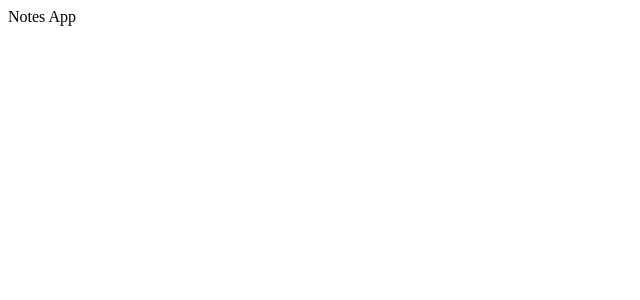
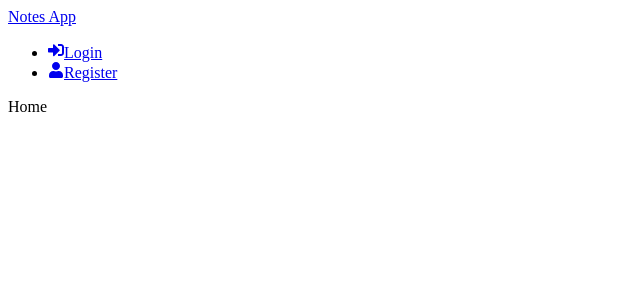
Before and after one commit to Dimterion/Notes-app, a React (Create React App) app in the folder frontend/: page / in a window 1280 px wide. Shown: the top 300 px of the page, without its empty margins (0-640 px from the left). Built offline with nearby package versions, Linux system fonts and the light colour scheme.

Commit message:
add header & initial pages

```diff
--- a/frontend/src/App.js
+++ b/frontend/src/App.js
@@ -1,5 +1,24 @@
+import { BrowserRouter as Router, Routes, Route } from "react-router-dom";
+import Header from "./components/Header";
+import Home from "./pages/Home";
+import Login from "./pages/Login";
+import Register from "./pages/Register";
+
 function App() {
-  return <div>Notes App</div>;
+  return (
+    <>
+      <Router>
+        <div className="container">
+          <Header />
+          <Routes>
+            <Route path="/" element={<Home />} />
+            <Route path="/login" element={<Login />} />
+            <Route path="/register" element={<Register />} />
+          </Routes>
+        </div>
+      </Router>
+    </>
+  );
 }
 
 export default App;
--- /dev/null
+++ b/frontend/src/components/Header.jsx
@@ -0,0 +1,28 @@
+import { FaSignInAlt, FaSignOutAlt, FaUser } from "react-icons/fa";
+import { Link } from "react-router-dom";
+
+function Header() {
+  return (
+    <header className="header">
+      <div className="logo">
+        <Link to="/">Notes App</Link>
+      </div>
+      <ul>
+        <li>
+          <Link to="/login">
+            <FaSignInAlt />
+            Login
+          </Link>
+        </li>
+        <li>
+          <Link to="/register">
+            <FaUser />
+            Register
+          </Link>
+        </li>
+      </ul>
+    </header>
+  );
+}
+
+export default Header;
--- /dev/null
+++ b/frontend/src/pages/Home.jsx
@@ -0,0 +1,5 @@
+function Home() {
+  return <div>Home</div>;
+}
+
+export default Home;
--- /dev/null
+++ b/frontend/src/pages/Login.jsx
@@ -0,0 +1,5 @@
+function Login() {
+  return <div>Login</div>;
+}
+
+export default Login;
--- /dev/null
+++ b/frontend/src/pages/Register.jsx
@@ -0,0 +1,5 @@
+function Register() {
+  return <div>Register</div>;
+}
+
+export default Register;
```
